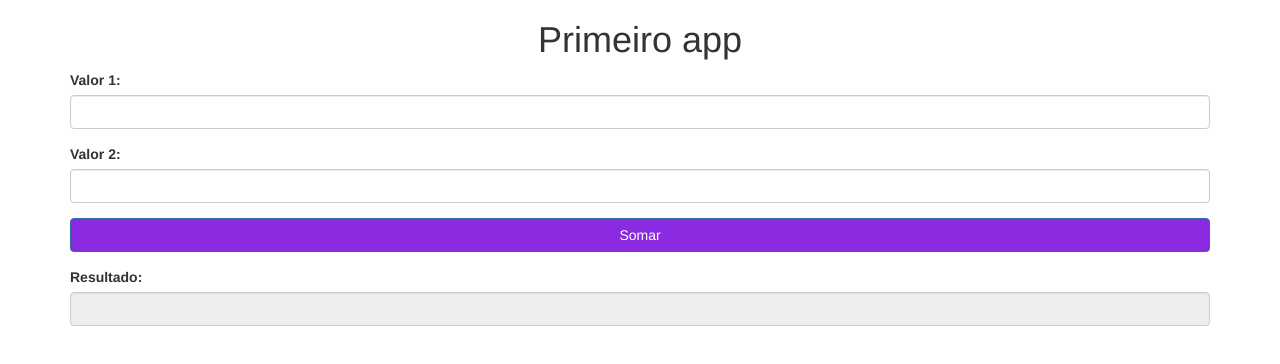
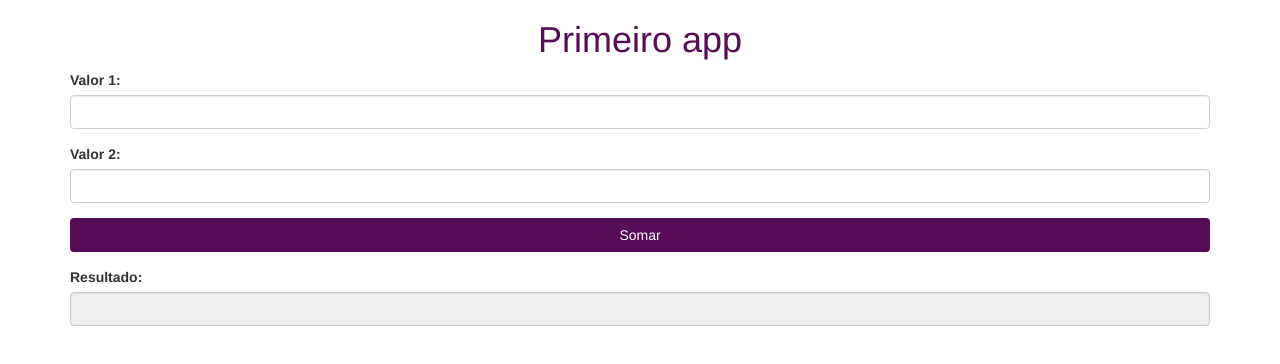
Before and after one commit to VicMartins/First-Project-Mobile, a website: page www/index.html in a window 1280 px wide. Drawn offline with Linux system fonts and the light colour scheme.

Commit message:
ultimo commit da aula dia 25/07/19mudança de cores do layout

```diff
--- a/www/components/acao.js
+++ b/www/components/acao.js
@@ -1,4 +1,7 @@
 // This is a JavaScript file
+
+//funçao da soma de dois valores mais o resultado
+
 $(document).on("click","#Somar",function(){
   var valor1 = $("#valor1").val();
   var valor2 = $("#valor2").val();
--- a/www/css/style.css
+++ b/www/css/style.css
@@ -1,7 +1,9 @@
 /**/
+.titulo{
+ color:rgb(87, 12, 87);
+}
 
 .botao{
-
-  background-color:blueviolet;
-
+  background-color:rgb(87, 12, 87);
+  color: white;
 }
--- a/www/index.html
+++ b/www/index.html
@@ -21,7 +21,7 @@
     <div class="row">
       <div class="col-xs-12">
         <center>
-        <h1> Primeiro app</h1>
+        <h1 class="titulo"> Primeiro app</h1>
         </center>
       </div>
     </div>
@@ -46,7 +46,7 @@
      <div class="row">
       <div class="col-xs-12">
         <div class="form-group">
-          <button class="btn btn-primary btn-block botao" id ="Somar" >Somar</button>
+          <button class="btn btn-black btn-block botao" id ="Somar" >Somar</button>
         </div>
       </div>
     </div>
```
